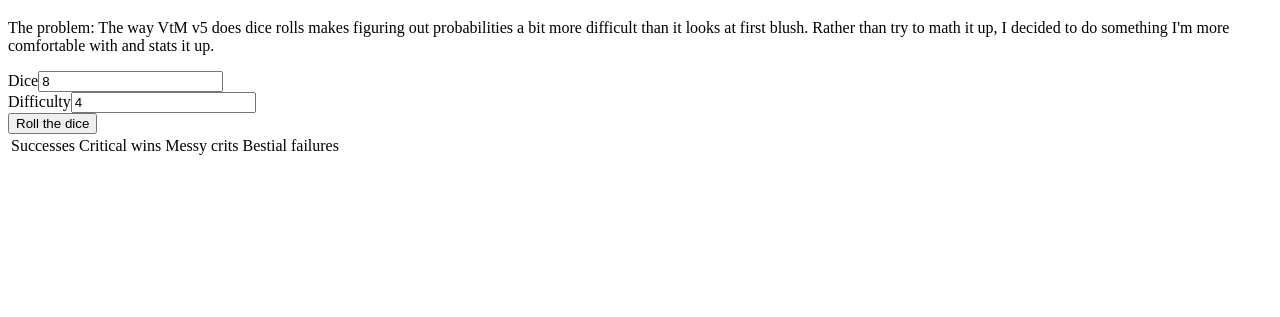
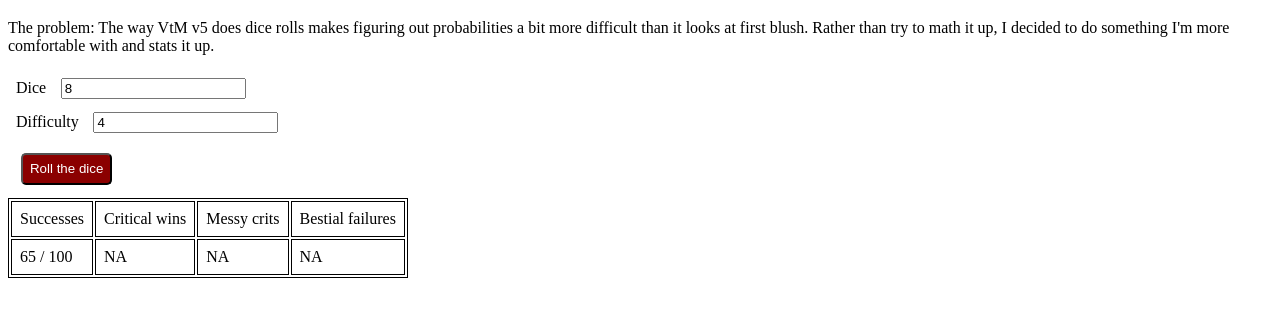
Before and after one commit to kcunning/gamemaster-scripts, a plain HTML site: page vampire/roll.html in a window 1280 px wide. Both pictures are taken after a click on the button "Roll the dice". Shown: the part 61-378 px from the top of the page. Drawn offline with Linux system fonts and the light colour scheme.

Commit message:
Table now works. Up next, crits and such.

```diff
--- a/vampire/roll.html
+++ b/vampire/roll.html
@@ -3,6 +3,26 @@
 <head>
 	<title>Vampire roll probability</title>
 	<script type="text/javascript" src="roll.js"></script>
+	<style type="text/css">
+		table, td {
+			border: 1px solid black;
+		}
+		td {
+			padding: .5em;
+		}
+
+		button {
+			background: darkred;
+			color: white;
+			border-radius: 5px;
+			padding: .5em;
+			margin: 1em;
+		}
+
+		input, label {
+			margin: .5em;
+		}
+	</style>
 </head>
 <body>
 	<h1>Vampire (v5) roll probability generator</h1>
--- a/vampire/roll.js
+++ b/vampire/roll.js
@@ -55,10 +55,20 @@ function rollSim(dice, dc, hunger=1, runs=100) {
     		wins += 1;
     	}
     }
-    console.log("Wins", wins, "out of", runs)
+    console.log("Wins", wins, "out of", runs);
+    var table = document.getElementById("results");
+    var newRow = table.insertRow();
+    var newCell = newRow.insertCell();
+    newCell.innerText = wins + " / " + runs;
+    var newCell = newRow.insertCell();
+    newCell.innerText = "NA";
+    var newCell = newRow.insertCell();
+    newCell.innerText = "NA";
+    var newCell = newRow.insertCell();
+    newCell.innerText = "NA";
 }
 
 document.addEventListener("DOMContentLoaded", function(event) {
-  let btn = document.getElementById('rollBtn')
-  btn.onclick = rollSim
+  let btn = document.getElementById('rollBtn');
+  btn.onclick = rollSim;
 });
```
